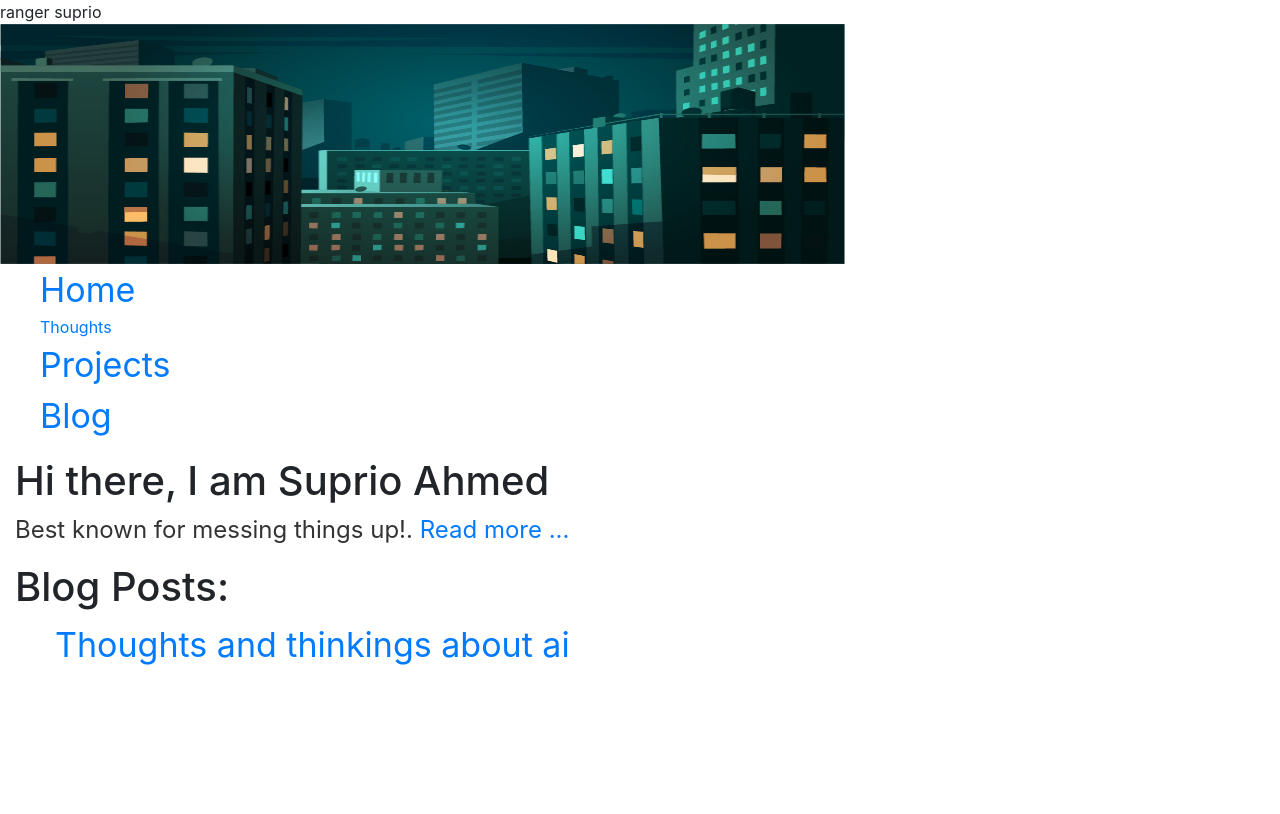
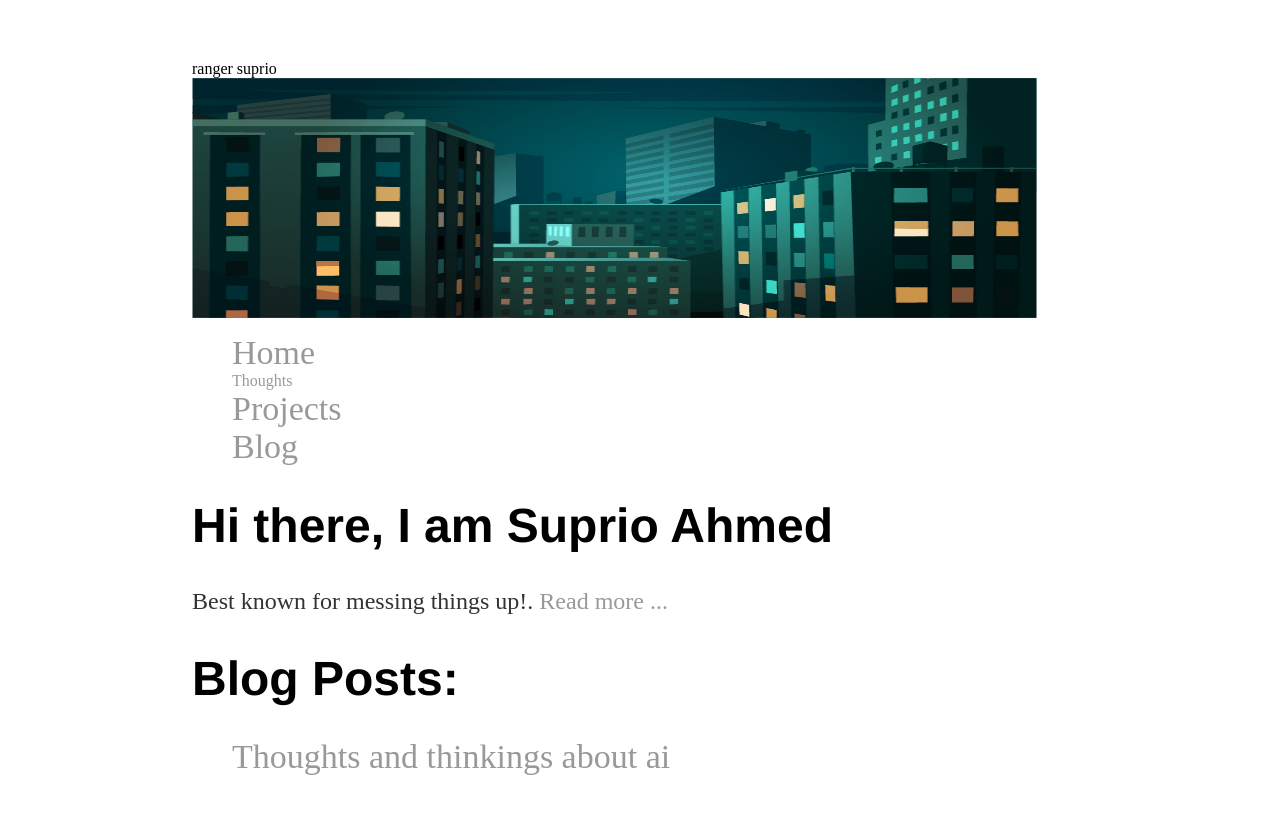
Before and after one commit to rangersuprio/rangersuprio.github.io, a Jekyll site: the page built from index.html, in a window 1280 px wide. Shown: the top 814 px of the page. Built offline with Jekyll 4.4.1, drawn with Linux system fonts in a browser that asks for light colours.

Commit message:
Update index.html

```diff
--- a/index.html
+++ b/index.html
@@ -3,10 +3,8 @@ layout: default
 title: Suprio Ahmed
 ---
 <div class="blurb">
-	<meta charset="utf-8">
-        <meta name="viewport" content="width=device-width, initial-scale=1, shrink-to-fit=no">
 
-	<link rel="stylesheet" href="https://maxcdn.bootstrapcdn.com/bootstrap/4.0.0/css/bootstrap.min.css" integrity="sha384-Gn5384xqQ1aoWXA+058RXPxPg6fy4IWvTNh0E263XmFcJlSAwiGgFAW/dAiS6JXm" crossorigin="anonymous">
+
 
 	<h1>Hi there, I am Suprio Ahmed</h1>
 	<p>Best known for messing things up!. <a href="/Thoughts">Read more ...</a></p>
```
